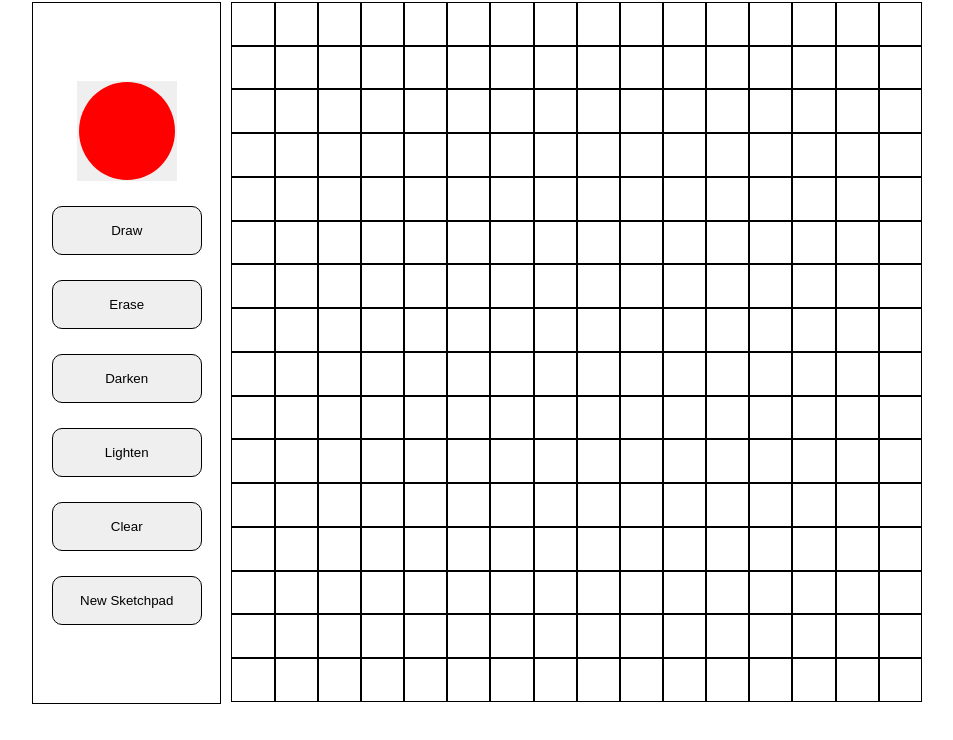
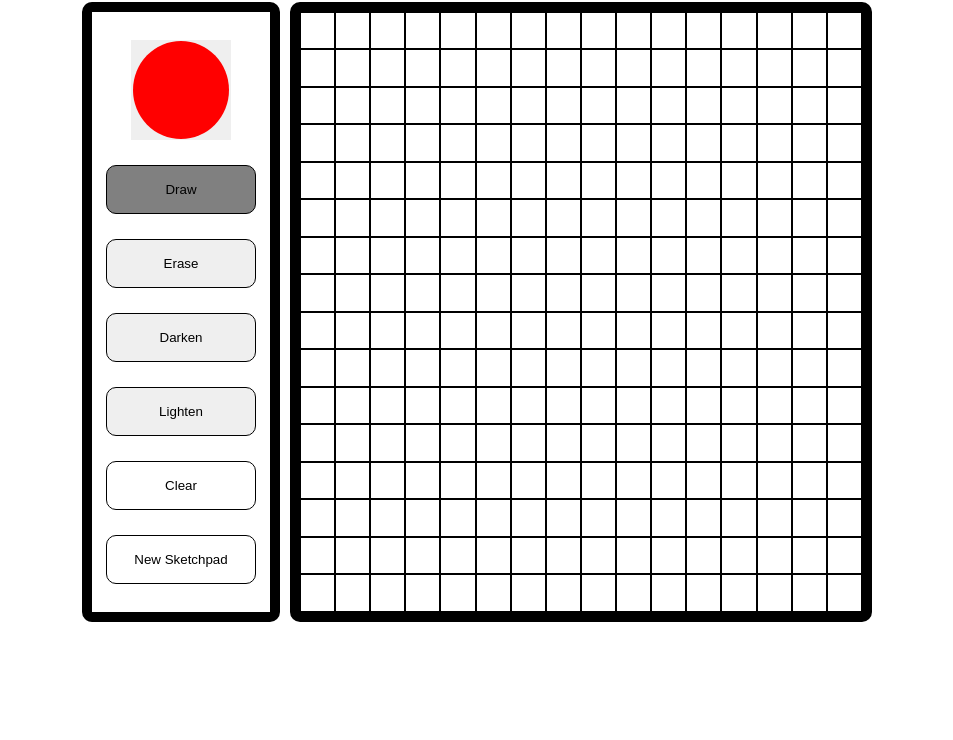
Before and after one commit to Jordnos/odin-etch-a-sketch, a plain HTML site: page index.html in a window 1280 px wide. Both pictures are taken after a click on the button "Draw". Shown: the part 78-818 px from the top of the page, without its empty margins (168-1121 px from the left). Drawn offline with Linux system fonts and the light colour scheme.

Commit message:
Add components on brushes
- changed active brush saved in variable to active class
- active brush is highlighted

```diff
--- a/css/styles.css
+++ b/css/styles.css
@@ -4,16 +4,22 @@ h1 {
 
 .container {
     display: flex;
-    width: 900px;
-    height: 900px;
+    width: 800px;
+    height: 800px;
     justify-content: space-between;
     margin: 0 auto;
 }
 
+.grid-container,
+.controls {
+    border: 10px solid black;
+    border-radius: 10px;
+}
+
 .grid-container {
     display: flex;
-    width: 700px;
-    height: 700px;
+    width: 600px;
+    height: 600px;
 }
 
 .controls {
@@ -21,11 +27,9 @@ h1 {
     flex-direction: column;
     justify-content: center;
     gap: 25px;
-    border: 1px solid black;
     margin: 0 10px;
-    height: 700px;
+    height: 600px;
     width: 190px;
-
 }
 
 .controls button {
@@ -69,3 +73,12 @@ input[type='color']::-webkit-color-swatch {
     background: white;
     user-select: none;
 }
+
+.active {
+    background: grey;
+}
+
+.clear-button,
+.new-grid-button {
+    background: white;
+}
--- a/index.html
+++ b/index.html
@@ -12,10 +12,10 @@
     <div class="container">
         <div class="controls">
             <input type="color" id="color-picker" value="#ff0000">
-            <button class="colour-brush-button">Draw</button>
-            <button class="erase-brush-button">Erase</button>
-            <button class="darken-brush-button">Darken</button>
-            <button class="lighten-brush-button">Lighten</button>
+            <button id="color-brush" class="brush-button active">Draw</button>
+            <button id="erase-brush" class="brush-button">Erase</button>
+            <button id="darken-brush" class="brush-button">Darken</button>
+            <button id="lighten-brush" class="brush-button">Lighten</button>
             <button class="clear-button">Clear</button>
             <button class="new-grid-button">New Sketchpad</button>
         </div>
--- a/scripts/script.js
+++ b/scripts/script.js
@@ -1,11 +1,11 @@
-const COLOR_BRUSH = 1;
-const ERASE_BRUSH = 2;
-const LIGHTEN_BRUSH = 3;
-const DARKEN_BRUSH = 4;
-const RAINBOW_BRUSH = 5;
+const COLOR_BRUSH = "color-brush";
+const ERASE_BRUSH = "erase-brush";
+const LIGHTEN_BRUSH = "lighten-brush";
+const DARKEN_BRUSH = "darken-brush";
+const RAINBOW_BRUSH = 5; // no used
 
 let gridSize = 16;
-let brush = COLOR_BRUSH;
+let activeBrush = document.querySelector(".active");
 let brushColor = document.querySelector("#color-picker").value;
 let mouseDown = false;
 
@@ -52,16 +52,16 @@ function useBrush(e) {
         return;
     }
     let currentBrightness = window.getComputedStyle(this).getPropertyValue("filter").match(/\((.*)\)/)[1];
-    if (brush === RAINBOW_BRUSH) {
+    if (activeBrush === RAINBOW_BRUSH) {
         let colour = getRandomColour();
         this.style.background = `rgb(${colour[0]}, ${colour[1]}, ${colour[2]})`;
-    } else if (brush === DARKEN_BRUSH) {
+    } else if (activeBrush.id === DARKEN_BRUSH) {
         this.style.filter = `brightness(${parseFloat(currentBrightness) - 0.1})`;
-    } else if (brush === LIGHTEN_BRUSH && currentBrightness < 1) {
+    } else if (activeBrush.id === LIGHTEN_BRUSH && currentBrightness < 1) {
         this.style.filter = `brightness(${parseFloat(currentBrightness) + 0.1})`;
-    } else if (brush === COLOR_BRUSH) {
+    } else if (activeBrush.id === COLOR_BRUSH) {
         this.style.background = brushColor;
-    } else if (brush === ERASE_BRUSH) {
+    } else if (activeBrush.id === ERASE_BRUSH) {
         this.style.background = "white";
         this.style.filter = `brightness(${1})`;
     }
@@ -81,20 +81,13 @@ function addEventListeners() {
         brushColor = document.querySelector("#color-picker").value;
     });
 
-    document.querySelector(".colour-brush-button").addEventListener("click", () => {
-        brush = COLOR_BRUSH;
-    });
-
-    document.querySelector(".erase-brush-button").addEventListener("click", () => {
-        brush = ERASE_BRUSH;
-    });
-
-    document.querySelector(".darken-brush-button").addEventListener("click", () => {
-        brush = DARKEN_BRUSH;
-    });
-
-    document.querySelector(".lighten-brush-button").addEventListener("click", () => {
-        brush = LIGHTEN_BRUSH;
+    document.querySelectorAll(".brush-button").forEach(brush => {
+        brush.addEventListener("click", () => {
+            let active = document.querySelector(".active");
+            active.classList.remove("active");
+            brush.classList.add("active");
+            activeBrush = brush;
+        });
     });
 
     document.querySelector(".clear-button").addEventListener("click", () => {
```
